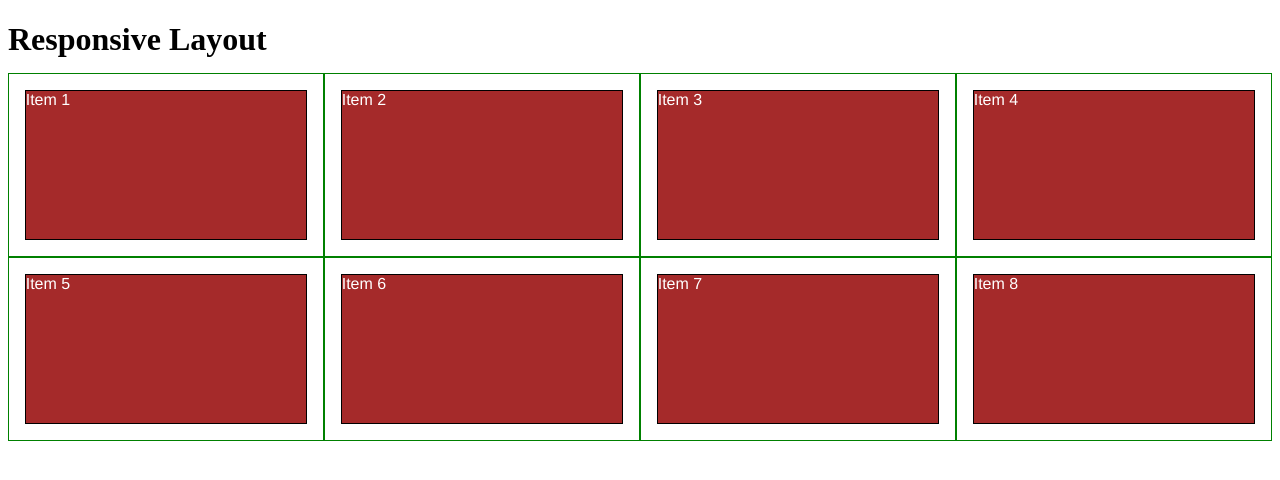
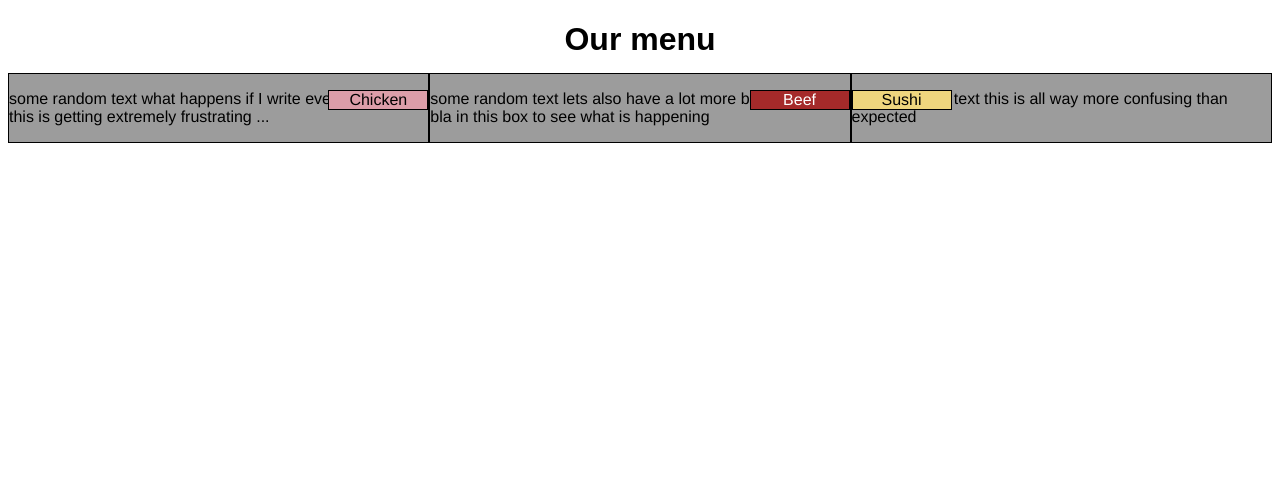
Before and after one commit to rotkehlxen/webdev, a plain HTML site: page food-menu/index.html in a window 1280 px wide. Drawn offline with Linux system fonts and the light colour scheme.

Commit message:
strange intermediate state

```diff
--- a/food-menu/css/food-menu-style.css
+++ b/food-menu/css/food-menu-style.css
@@ -3,17 +3,47 @@
 }
 h1 {
   margin-bottom: 15px;
+  text-align: center;
+  font-family: Arial, Helvetica, sans-serif
 }
 
 p {
-  border: 1px solid black;
-  background-color: #A52A2A;
   width: 90%;
-  height: 150px;
-  margin-right: auto;
-  margin-left: auto;
   font-family: Helvetica;
-  color: white;
+  color: black;
+}
+
+#sushi{
+background-color: #EFD67E;
+color: black;
+border: 1px solid black;
+position: absolute;
+top: 0px
+right: 0px;
+text-align: center;
+width: 100px;
+}
+
+#beef{
+background-color: #A52A2A;
+color: white;
+border: 1px solid black;
+position: absolute;
+top: 0px;
+right: 0px;
+text-align: center;
+width: 100px;
+}
+
+#chicken{
+background-color: #DC9EA9;
+color: black;
+border: 1px solid black;
+position: absolute;
+top: 0px;
+right: 0px;
+text-align: center;
+width: 100px;
 }
 
 /* Simple Responsive Framework. */
@@ -22,11 +52,13 @@ p {
 }
 
 /********** Large devices only **********/
-@media (min-width: 1200px) {
+@media (min-width: 992px) {
   .col-lg-1, .col-lg-2, .col-lg-3, .col-lg-4, .col-lg-5, .col-lg-6,
   .col-lg-7, .col-lg-8, .col-lg-9, .col-lg-10, .col-lg-11, .col-lg-12 {
     float: left;
-    border: 1px solid green;
+    background-color: #9C9C9C;
+    border: 1px solid black;
+    position: relative;
   }
   .col-lg-1 {
     width: 8.33%;
@@ -67,10 +99,13 @@ p {
 }
 
 /********** Medium devices only **********/
-@media (min-width: 992px) and (max-width: 1199px) {
-  .col-md-1, .col-md-2, .col-md-3, .col-md-4, .col-md-5, .col-md-6, .col-md-7, .col-md-8, .col-md-9, .col-md-10, .col-md-11, .col-md-12 {
+@media (min-width: 768px) and (max-width: 991px) {
+  .col-md-1, .col-md-2, .col-md-3, .col-md-4, .col-md-5, .col-md-6,
+  .col-md-7, .col-md-8, .col-md-9, .col-md-10, .col-md-11, .col-md-12 {
     float: left;
-    border: 1px solid green;
+    background-color: #9C9C9C;
+    border: 1px solid black;
+    position: relative;
   }
   .col-md-1 {
     width: 8.33%;
@@ -108,4 +143,51 @@ p {
   .col-md-12 {
     width: 100%;
   }
+
+
+/********** Small devices (like mobile phones) **********/
+@media (max-width: 767px) {
+  .col-xs-1, .col-xs-2, .col-xs-3, .col-xs-4, .col-xs-5, .col-xs-6,
+  .col-xs-7, .col-xs-8, .col-xs-9, .col-xs-10, .col-xs-11, .col-xs-12 {
+    float: left;
+    background-color: #9C9C9C;
+    border: 1px solid black;
+    position: relative;
+  }
+  .col-xs-1 {
+    width: 8.33%;
+  }
+  .col-xs-2 {
+    width: 16.66%;
+  }
+  .col-xs-3 {
+    width: 25%;
+  }
+  .col-xs-4 {
+    width: 33.33%;
+  }
+  .col-xs-5 {
+    width: 41.66%;
+  }
+  .col-xs-6 {
+    width: 50%;
+  }
+  .col-xs-7 {
+    width: 58.33%;
+  }
+  .col-xs-8 {
+    width: 66.66%;
+  }
+  .col-xs-9 {
+    width: 74.99%;
+  }
+  .col-xs-10 {
+    width: 83.33%;
+  }
+  .col-xs-11 {
+    width: 91.66%;
+  }
+  .col-xs-12 {
+    width: 100%;
+  }
 }
--- a/food-menu/index.html
+++ b/food-menu/index.html
@@ -7,17 +7,23 @@
 <link rel="stylesheet" href="css/food-menu-style.css">
 </head>
 <body>
-<h1>Responsive Layout</h1>
+<h1>Our menu</h1>
 
 <div class="row">
-  <div class="col-lg-3 col-md-6"><p>Item 1</p></div>
-  <div class="col-lg-3 col-md-6"><p>Item 2</p></div>
-  <div class="col-lg-3 col-md-6"><p>Item 3</p></div>
-  <div class="col-lg-3 col-md-6"><p>Item 4</p></div>
-  <div class="col-lg-3 col-md-6"><p>Item 5</p></div>
-  <div class="col-lg-3 col-md-6"><p>Item 6</p></div>
-  <div class="col-lg-3 col-md-6"><p>Item 7</p></div>
-  <div class="col-lg-3 col-md-6"><p>Item 8</p></div>
+  <div class="col-lg-4 col-md-6 col-xs-12" >
+    <p id="chicken">Chicken</p>
+    <p> some random text what happens if I write even more this
+    is getting extremely frustrating ...</p>
+  </div>
+  <div class="col-lg-4 col-md-6 col-xs-12">
+    <p id="beef">Beef</p>
+    <p> some random text lets also have a lot more bla bla bla in this box
+    to see what is happening</p>
+  </div>
+  <div class="col-lg-4 col-md-6 col-xs-12">
+    <p id="sushi">Sushi</p>
+    <p> some random text this is all way more confusing than expected</p>
+  </div>
 </div>
 
 </body>
```
